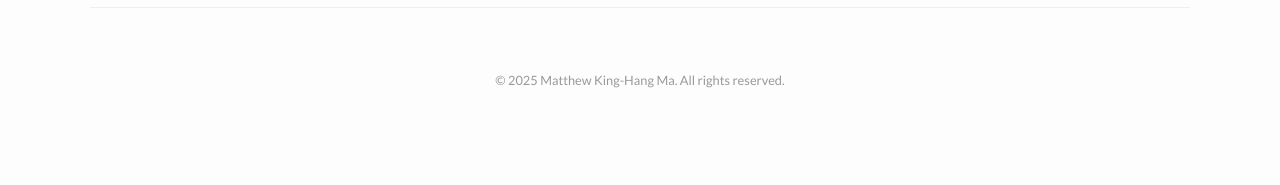
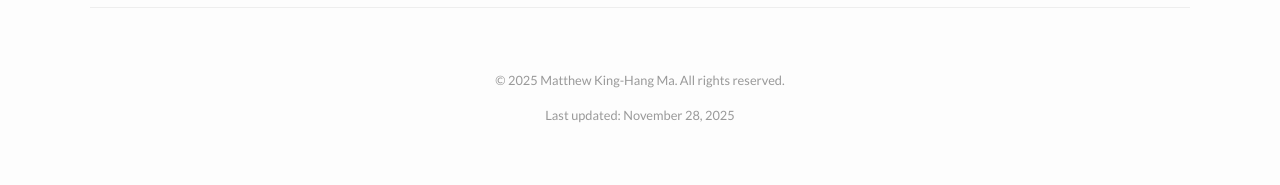
Before and after one commit to neurothew/neurothew.github.io, a Jekyll site: the page built from index.md, in a window 1280 px wide. Shown: the part 1204-1389 px from the top of the page. Built offline with Jekyll 4.4.1, drawn with Linux system fonts in a browser that asks for light colours; before the commit the page ends 1356 px from its top, so only the background shows below that.

Commit message:
update last updated

```diff
--- a/_layouts/default.html
+++ b/_layouts/default.html
@@ -178,6 +178,7 @@
 
     <footer>
       <p>&copy; {{ site.time | date: '%Y' }} {{ site.title }}. All rights reserved.</p>
+      <p>Last updated: {{ site.time | date: "%B %d, %Y" }}</p>
     </footer>
   </div>
 
```
